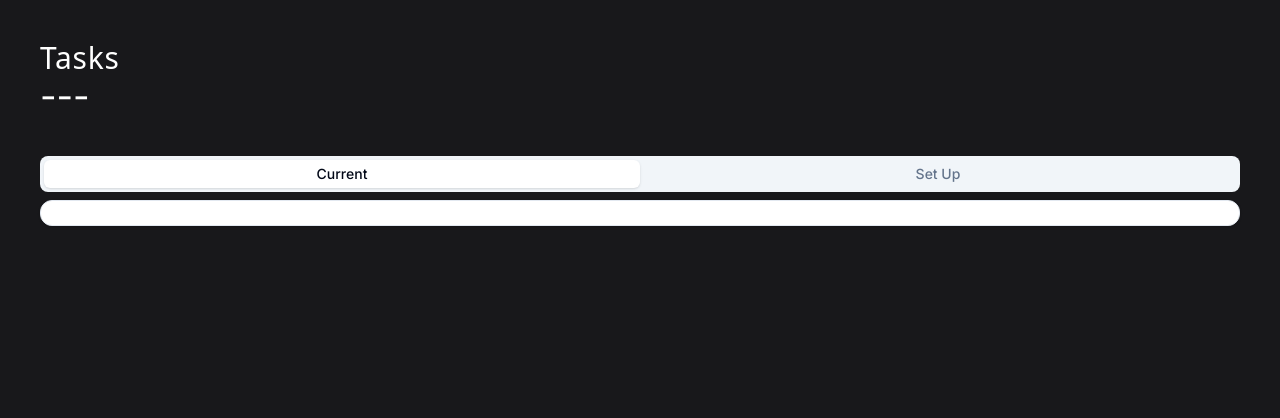
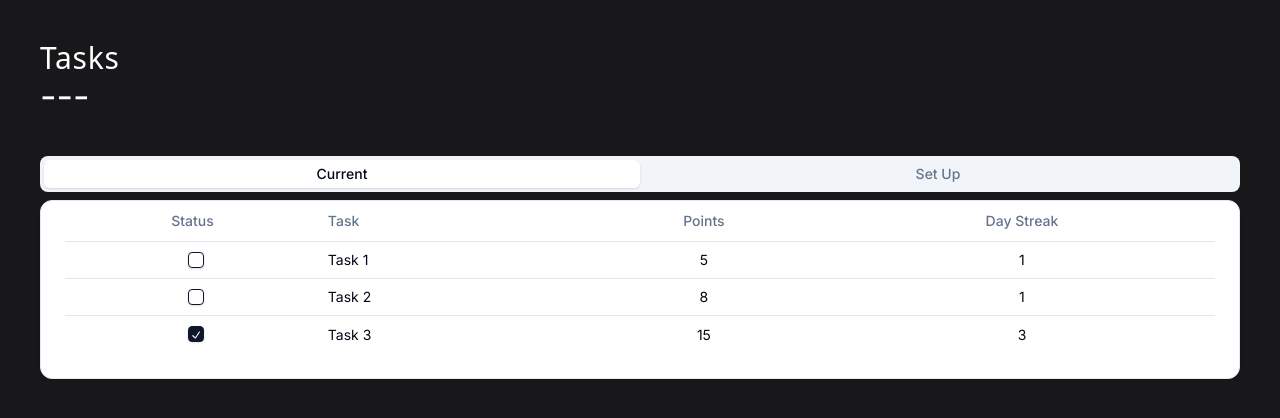
Before and after one commit to Fuitsuku/habit-tracker-2.0, a Next.js app: page /tasks in a window 1280 px wide. Shown: the top 418 px of the page. Built offline with nearby package versions, Linux system fonts and the light colour scheme.

Commit message:
Created task table skeleton w/ dummy data
Still need to make the table update on change and eventually tie it to the back end. Will worry about that later down the road however.

```diff
--- a/app/tasks/page.tsx
+++ b/app/tasks/page.tsx
@@ -2,7 +2,33 @@
 import { Tabs, TabsContent, TabsList, TabsTrigger } from "@/components/ui/tabs"
 import { Card, CardContent, CardDescription, CardFooter, CardHeader, CardTitle } from "@/components/ui/card"
 import { Checkbox } from "@/components/ui/checkbox"
+import { Table, TableBody, TableCaption, TableCell, TableHead, TableHeader, TableRow } from "@/components/ui/table"
+
 import PageHeader from "../components/PageHeader";
+
+const test_task_data = [
+    {
+        task_id : 1,
+        completion : false,
+        task_name : "Task 1",
+        points : 5,
+        day_streak : 1
+    },
+    {
+        task_id : 2,
+        completion : false,
+        task_name : "Task 2",
+        points : 8,
+        day_streak : 1
+    },
+    {
+        task_id : 3,
+        completion : true,
+        task_name : "Task 3",
+        points : 15,
+        day_streak : 3
+    }
+]
 
 export default function TasksPage() {
     return (
@@ -16,7 +42,32 @@
                 <TabsContent value="current">
                     <Card>
                         <CardContent className="space-y-2">
-
+                            <Table>
+                                <TableHeader>
+                                    <TableRow>
+                                        <TableHead className="text-center">Status</TableHead>
+                                        <TableHead>Task</TableHead>
+                                        <TableHead className="text-center">Points</TableHead>
+                                        <TableHead className="text-center">Day Streak</TableHead>
+                                    </TableRow>
+                                </TableHeader>
+                                <TableBody>
+                                    {
+                                        test_task_data.map(
+                                            (task) => (
+                                                <TableRow key={task.task_id}>
+                                                    <TableCell className="text-center">
+                                                        <Checkbox checked={task.completion}></Checkbox>
+                                                    </TableCell>
+                                                    <TableCell>{task.task_name}</TableCell>
+                                                    <TableCell className="text-center">{task.points}</TableCell>
+                                                    <TableCell className="text-center">{task.day_streak}</TableCell>
+                                                </TableRow>
+                                            )
+                                        )
+                                    }
+                                </TableBody>
+                            </Table>
                         </CardContent>
                     </Card>
                 </TabsContent>
--- /dev/null
+++ b/components/ui/table.tsx
@@ -0,0 +1,120 @@
+import * as React from "react"
+
+import { cn } from "@/lib/utils"
+
+const Table = React.forwardRef<
+  HTMLTableElement,
+  React.HTMLAttributes<HTMLTableElement>
+>(({ className, ...props }, ref) => (
+  <div className="relative w-full overflow-auto">
+    <table
+      ref={ref}
+      className={cn("w-full caption-bottom text-sm", className)}
+      {...props}
+    />
+  </div>
+))
+Table.displayName = "Table"
+
+const TableHeader = React.forwardRef<
+  HTMLTableSectionElement,
+  React.HTMLAttributes<HTMLTableSectionElement>
+>(({ className, ...props }, ref) => (
+  <thead ref={ref} className={cn("[&_tr]:border-b", className)} {...props} />
+))
+TableHeader.displayName = "TableHeader"
+
+const TableBody = React.forwardRef<
+  HTMLTableSectionElement,
+  React.HTMLAttributes<HTMLTableSectionElement>
+>(({ className, ...props }, ref) => (
+  <tbody
+    ref={ref}
+    className={cn("[&_tr:last-child]:border-0", className)}
+    {...props}
+  />
+))
+TableBody.displayName = "TableBody"
+
+const TableFooter = React.forwardRef<
+  HTMLTableSectionElement,
+  React.HTMLAttributes<HTMLTableSectionElement>
+>(({ className, ...props }, ref) => (
+  <tfoot
+    ref={ref}
+    className={cn(
+      "border-t bg-muted/50 font-medium [&>tr]:last:border-b-0",
+      className
+    )}
+    {...props}
+  />
+))
+TableFooter.displayName = "TableFooter"
+
+const TableRow = React.forwardRef<
+  HTMLTableRowElement,
+  React.HTMLAttributes<HTMLTableRowElement>
+>(({ className, ...props }, ref) => (
+  <tr
+    ref={ref}
+    className={cn(
+      "border-b transition-colors hover:bg-muted/50 data-[state=selected]:bg-muted",
+      className
+    )}
+    {...props}
+  />
+))
+TableRow.displayName = "TableRow"
+
+const TableHead = React.forwardRef<
+  HTMLTableCellElement,
+  React.ThHTMLAttributes<HTMLTableCellElement>
+>(({ className, ...props }, ref) => (
+  <th
+    ref={ref}
+    className={cn(
+      "h-10 px-2 text-left align-middle font-medium text-muted-foreground [&:has([role=checkbox])]:pr-0 [&>[role=checkbox]]:translate-y-[2px]",
+      className
+    )}
+    {...props}
+  />
+))
+TableHead.displayName = "TableHead"
+
+const TableCell = React.forwardRef<
+  HTMLTableCellElement,
+  React.TdHTMLAttributes<HTMLTableCellElement>
+>(({ className, ...props }, ref) => (
+  <td
+    ref={ref}
+    className={cn(
+      "p-2 align-middle [&:has([role=checkbox])]:pr-0 [&>[role=checkbox]]:translate-y-[2px]",
+      className
+    )}
+    {...props}
+  />
+))
+TableCell.displayName = "TableCell"
+
+const TableCaption = React.forwardRef<
+  HTMLTableCaptionElement,
+  React.HTMLAttributes<HTMLTableCaptionElement>
+>(({ className, ...props }, ref) => (
+  <caption
+    ref={ref}
+    className={cn("mt-4 text-sm text-muted-foreground", className)}
+    {...props}
+  />
+))
+TableCaption.displayName = "TableCaption"
+
+export {
+  Table,
+  TableHeader,
+  TableBody,
+  TableFooter,
+  TableHead,
+  TableRow,
+  TableCell,
+  TableCaption,
+}
```
